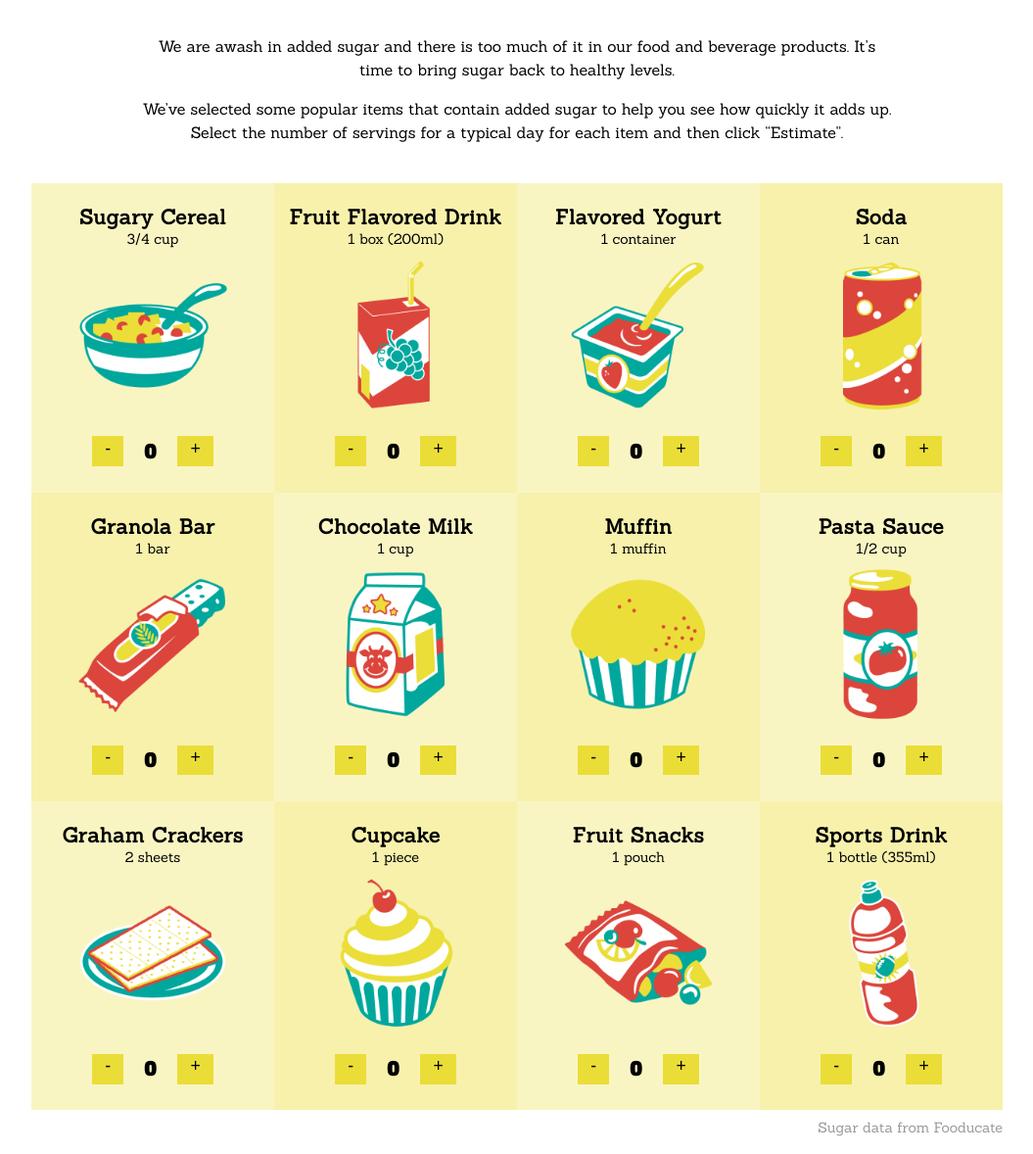
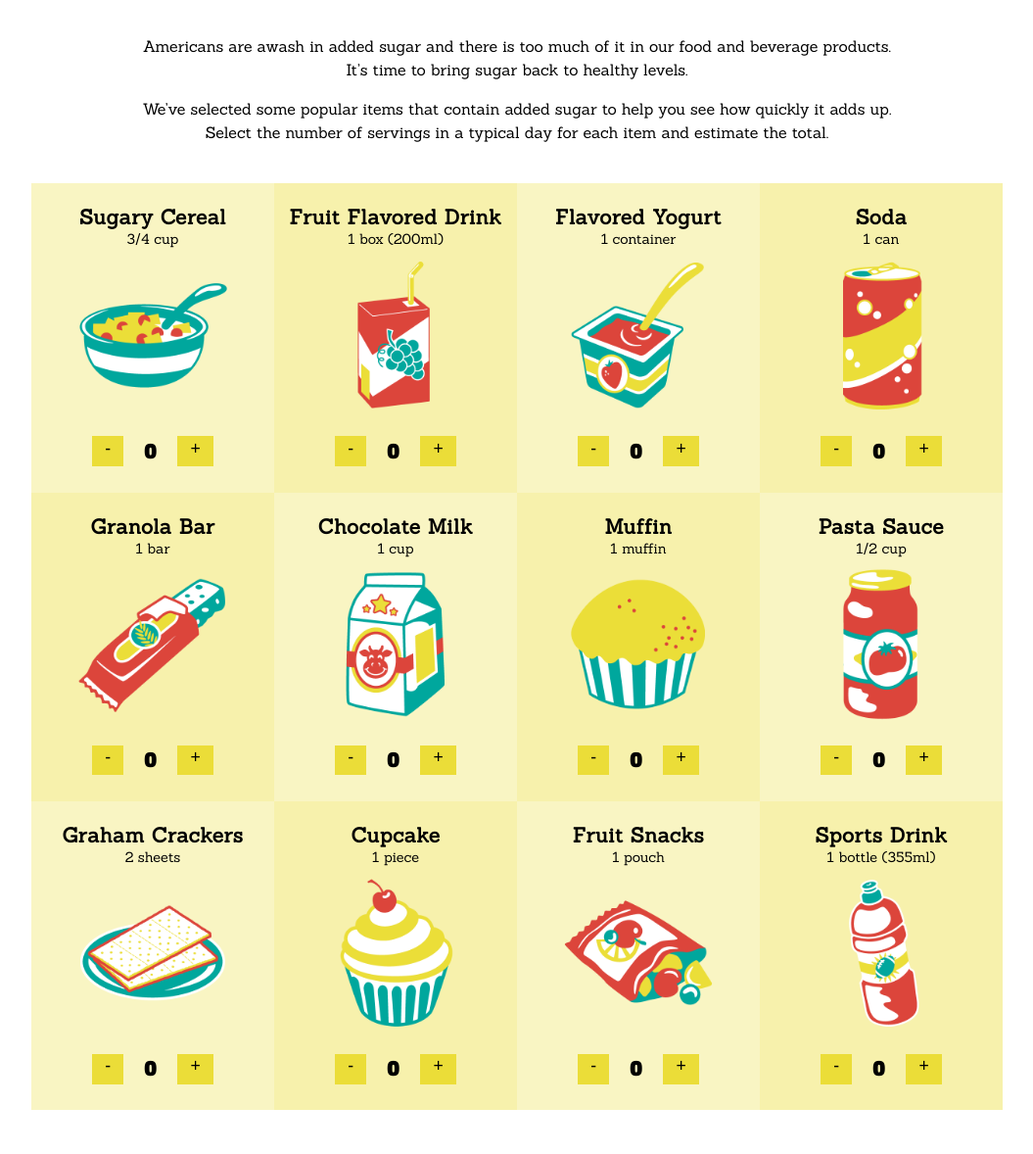
Before and after one commit to constancecchen/healthy-food-america, a website: page index.html in a window 1280 px wide. Shown: the part 108-1286 px from the top of the page at 98% size, without its empty margins (112-1167 px from the left). Drawn offline with nearby package versions, Linux system fonts and the light colour scheme.

Commit message:
Copy/typography changes per Casey's request

```diff
--- a/css/patterns/typography.scss
+++ b/css/patterns/typography.scss
@@ -36,9 +36,9 @@ a {
 
 .disclaimer-text {
   margin: .5em auto 3em;
-  font-size: .9em;
+  font-size: 1.1em;
   text-align: right;
-  color: $color-medium;
+  color: $color-primary;
 }
 
 .error-text {
--- a/index.html
+++ b/index.html
@@ -41,8 +41,8 @@
 
 			<main class="js-main">
 				<div class="main-intro">
-					<p>We are awash in added sugar and there is too much of it in our food and beverage products. It’s time to bring sugar back to healthy levels.</p>
-					<p>We’ve selected some popular items that contain added sugar to help you see how quickly it adds up. Select the number of servings for a typical day for each item and then click “Estimate”.</p>
+					<p>Americans are awash in added sugar and there is too much of it in our food and beverage products. It’s time to bring sugar back to healthy levels.</p>
+					<p>We’ve selected some popular items that contain added sugar to help you see how quickly it adds up. Select the number of servings in a typical day for each item and estimate the total.</p>
 				</div>
 
 				<!-- Food Grid -->
@@ -217,9 +217,6 @@
 					</article>
 
 				</div>
-				<div class="disclaimer-text">
-					Sugar data from Fooducate
-				</div>
 
 				<section class="estimate-cta">
 					<h2 class="section-heading">
@@ -287,7 +284,7 @@
 					</div>
 				</div>
 				<div class="disclaimer-text">
-					Recommended by The Dietary Guidelines for Americans
+					Less than 10% of daily calories is recommended by The Dietary Guidelines for Americans
 				</div>
 
 				<h2 class="section-heading">
```
Also changed, not shown: css/style.css.
